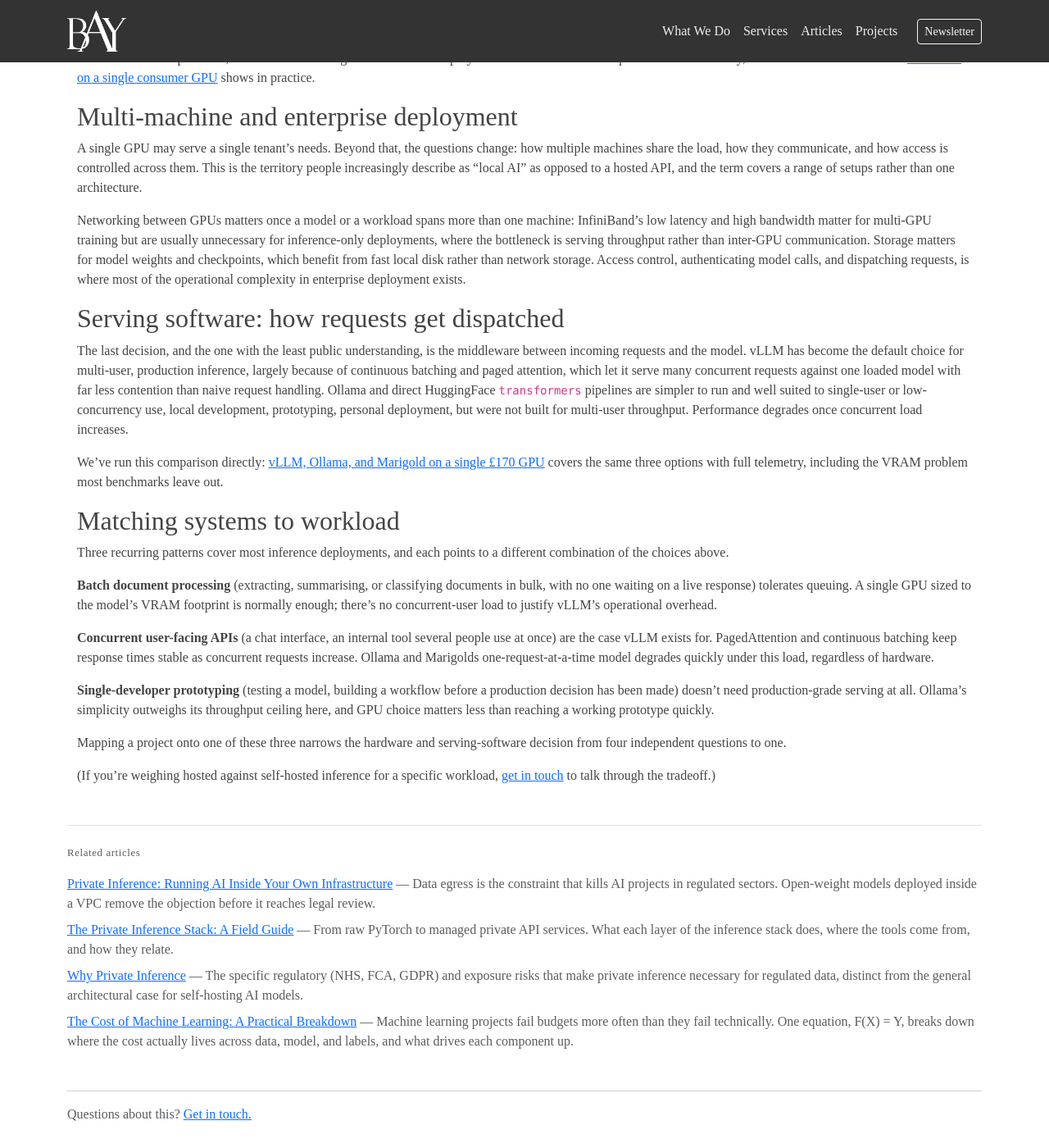
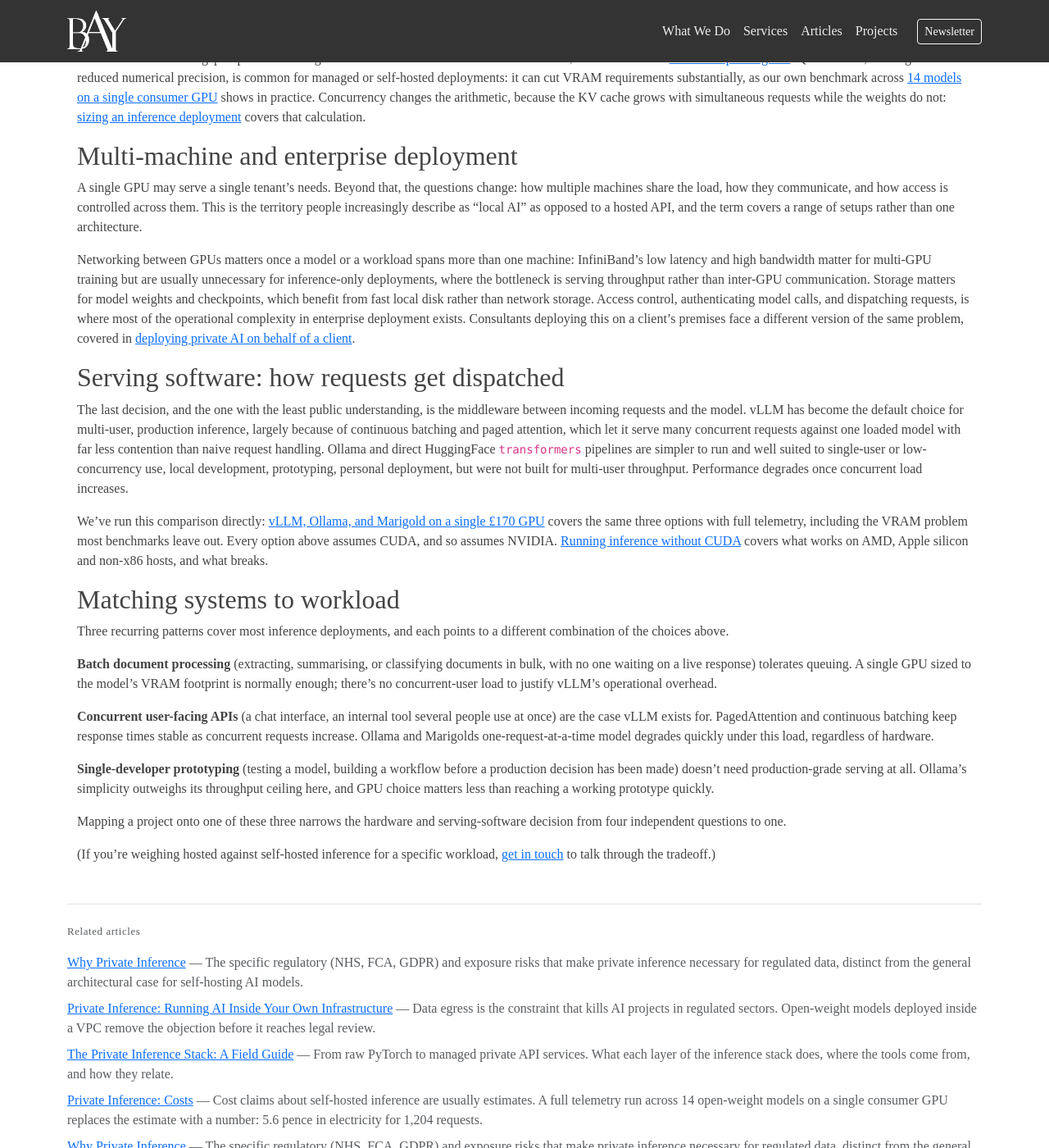
Before and after one commit to bayinfosys/bayinfosys.github.io, a Jekyll site: the page built from _posts/2026-01-01-87-inference-infrastructure.md, in a window 1280 px wide and 1400 px high, scrolled down 614 px. Shown: the whole window at 82% size. Built offline with Jekyll 4.4.1, drawn with Linux system fonts in a browser that asks for light colours; some of the changed text lies outside the part shown.

Commit message:
fix: 87 to a hub links for spokes

```diff
--- a/_posts/2026-01-01-87-inference-infrastructure.md
+++ b/_posts/2026-01-01-87-inference-infrastructure.md
@@ -10,10 +10,15 @@
 "vllm", "gpu vram inference"]
 topic: "Architecture & Deployment"
 related:
+  - 65-why-private-inference
   - 40-private-inference
   - 63-private-inference-stack
+  - 95-private-inference-costs
   - 65-why-private-inference
-  - 04-cost-of-ml
+  - 110-inference-hosting-decision
+  - 111-inference-without-cuda
+  - 113-sizing-inference-deployment
+  - 78-gpu-market-2026
 ---
 
 # AI Inference Infrastructure: A Decision Framework
@@ -36,6 +41,7 @@
 
 None of these is universally correct.
 The decision follows from data sensitivity and usage pattern, in that order, not from which option is newest or best-known.
+[/library/110-inference-hosting-decision.html](Self-hosted or managed works) through that decision on its own, including the contractual position each option puts you in.
 
 ## Hardware: why VRAM is the binding constraint
 
@@ -47,6 +53,7 @@
 Alternatives exist: AMD, Apple Silicon, and a handful of Chinese vendors close the raw hardware gap in places but bring their own framework and container constraints, covered in full in [our GPU options guide](/library/78-gpu-market-2026.html).
 Quantisation, running a model at reduced numerical precision, is common for managed or self-hosted deployments:
 it can cut VRAM requirements substantially, as our own benchmark across [14 models on a single consumer GPU](https://marigold.run/blog/self-hosted-inference-benchmark.html) shows in practice.
+Concurrency changes the arithmetic, because the KV cache grows with simultaneous requests while the weights do not: [sizing an inference deployment](/library/113-sizing-inference-deployment.html) covers that calculation.
 
 ## Multi-machine and enterprise deployment
 
@@ -58,6 +65,7 @@
 InfiniBand's low latency and high bandwidth matter for multi-GPU training but are usually unnecessary for inference-only deployments, where the bottleneck is serving throughput rather than inter-GPU communication.
 Storage matters for model weights and checkpoints, which benefit from fast local disk rather than network storage.
 Access control, authenticating model calls, and dispatching requests, is where most of the operational complexity in enterprise deployment exists.
+Consultants deploying this on a client's premises face a different version of the same problem, covered in [deploying private AI on behalf of a client](/library/112-deploying-private-ai-for-clients.html).
 
 ## Serving software: how requests get dispatched
 
@@ -67,6 +75,7 @@
 Performance degrades once concurrent load increases.
 
 We've run this comparison directly: [vLLM, Ollama, and Marigold on a single £170 GPU](https://marigold.run/blog/llm-providers.html) covers the same three options with full telemetry, including the VRAM problem most benchmarks leave out.
+Every option above assumes CUDA, and so assumes NVIDIA. [Running inference without CUDA](/library/111-inference-without-cuda.html) covers what works on AMD, Apple silicon and non-x86 hosts, and what breaks.
 
 ## Matching systems to workload
 
```
